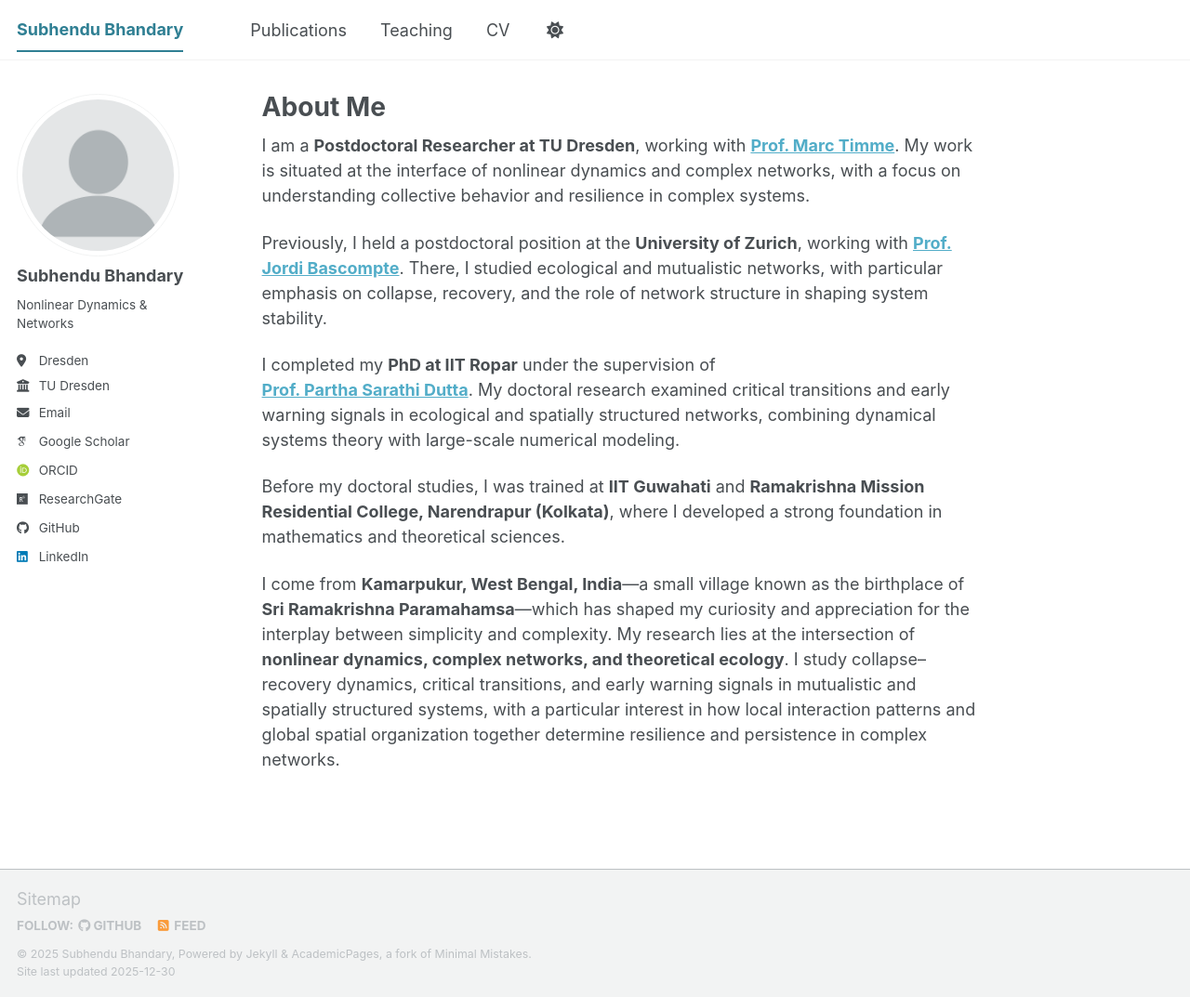
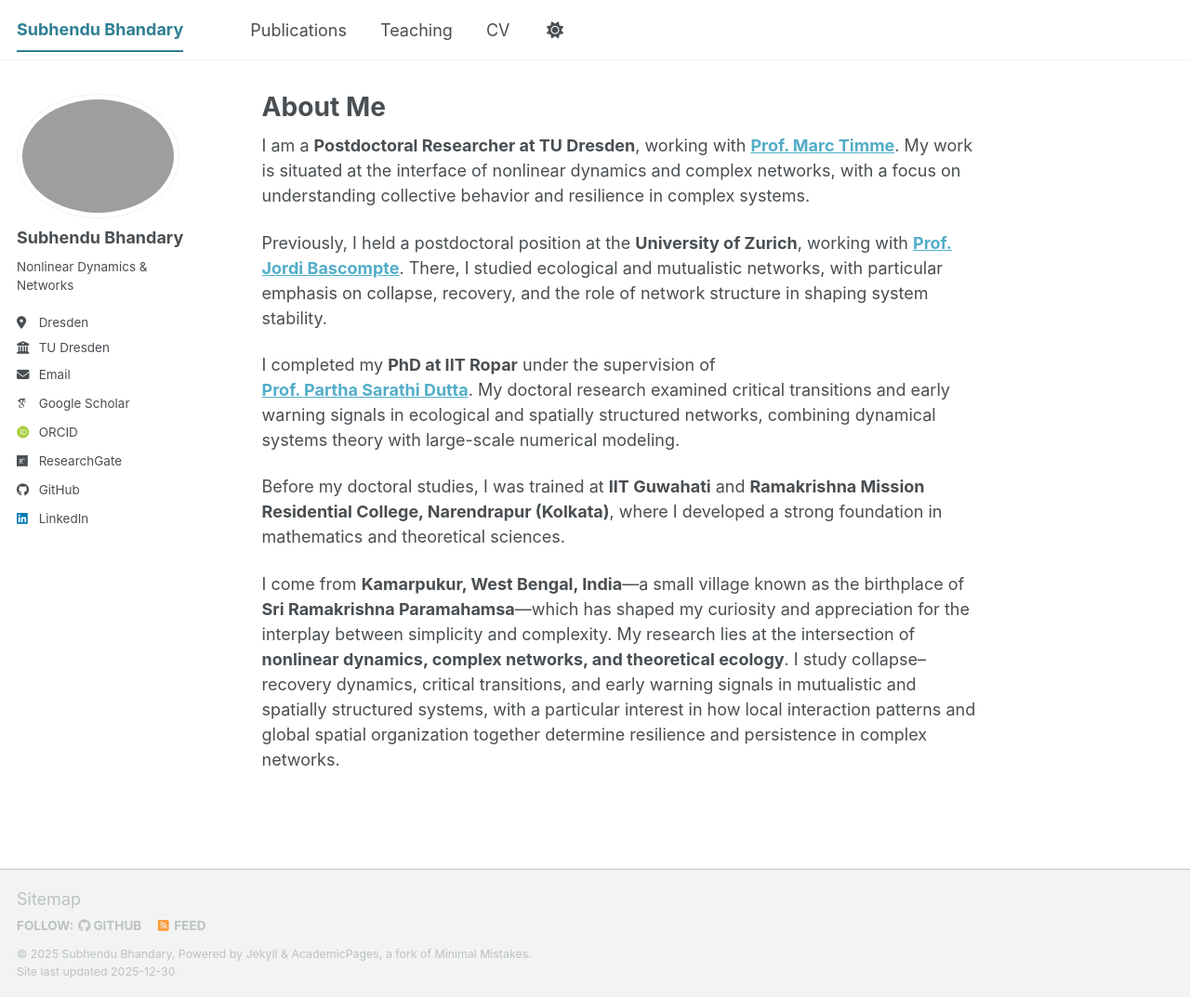
Before and after one commit to subhendu-math/subhendu-math.github.io, a Jekyll site: the page built from _pages/about.md, in a window 1280 px wide and 1073 px high. Shown: the whole window at 93% size. Built offline with Jekyll 4.4.1, drawn with Linux system fonts in a browser that asks for light colours; some web fonts are replaced; a script bundle is joined from its source files by our own code; library files that are not in the unit come from our copies.

Commit message:
Update _config.yml

```diff
--- a/_config.yml
+++ b/_config.yml
@@ -23,7 +23,7 @@ repository               : "subhendu-math.github.io"
 #               Additional customization can be done by editing /_includes/author-profile.html
 author:
   # Biographic information
-  avatar           : "profile.png"
+  avatar           : "Subhendu_pic.jpg"
   name             : "Subhendu Bhandary"
   pronouns         : # example: "she/her"
   bio              : "Nonlinear Dynamics & Networks"
```
